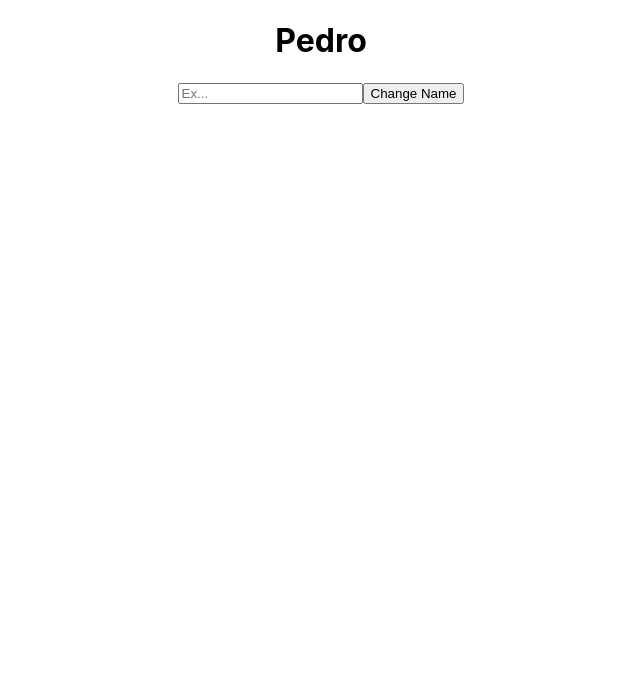
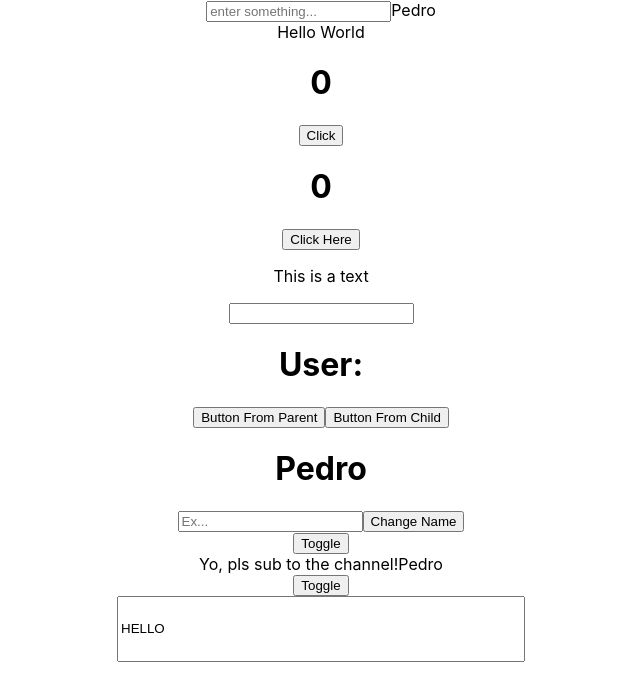
Before and after one commit to MiguelLamas/react-hooks-practice, a React (Create React App) app in the folder react-hooks-practice/: page / in a window 1280 px wide. Shown: the top 700 px of the page, without its empty margins (319-959 px from the left). Built offline with nearby package versions, Linux system fonts and the light colour scheme; no server answers.

Commit message:
React Core Hooks Reviewed

```diff
--- a/react-hooks-practice/src/App.js
+++ b/react-hooks-practice/src/App.js
@@ -7,18 +7,20 @@ import ImperativeHandle from "./UseImperativeHandle/ImperativeHandle";
 import RefTutorial from "./UseRef/RefTutorial";
 import MemoTutorial from "./UseMemo/MemoTutorial";
 import CallBackTutorial from "./UseCallback/CallbackTutorial";
+import LayoutEffectTutorial from "./UseLayoutEffect/LayoutEffectTutorial";
 
 function App() {
   return (
     <div className="App">
-      {/* <StateTutorial />
+      <StateTutorial />
       <EffectTutorial />
       <ReducerTutorial />
       <ContextTutorial />
-      <ImperativeHandle /> */}
+      <ImperativeHandle />
       <RefTutorial />
-      {/* <MemoTutorial />
-      <CallBackTutorial /> */}
+      <MemoTutorial />
+      <CallBackTutorial />
+      <LayoutEffectTutorial />
     </div>
   );
 }
```
